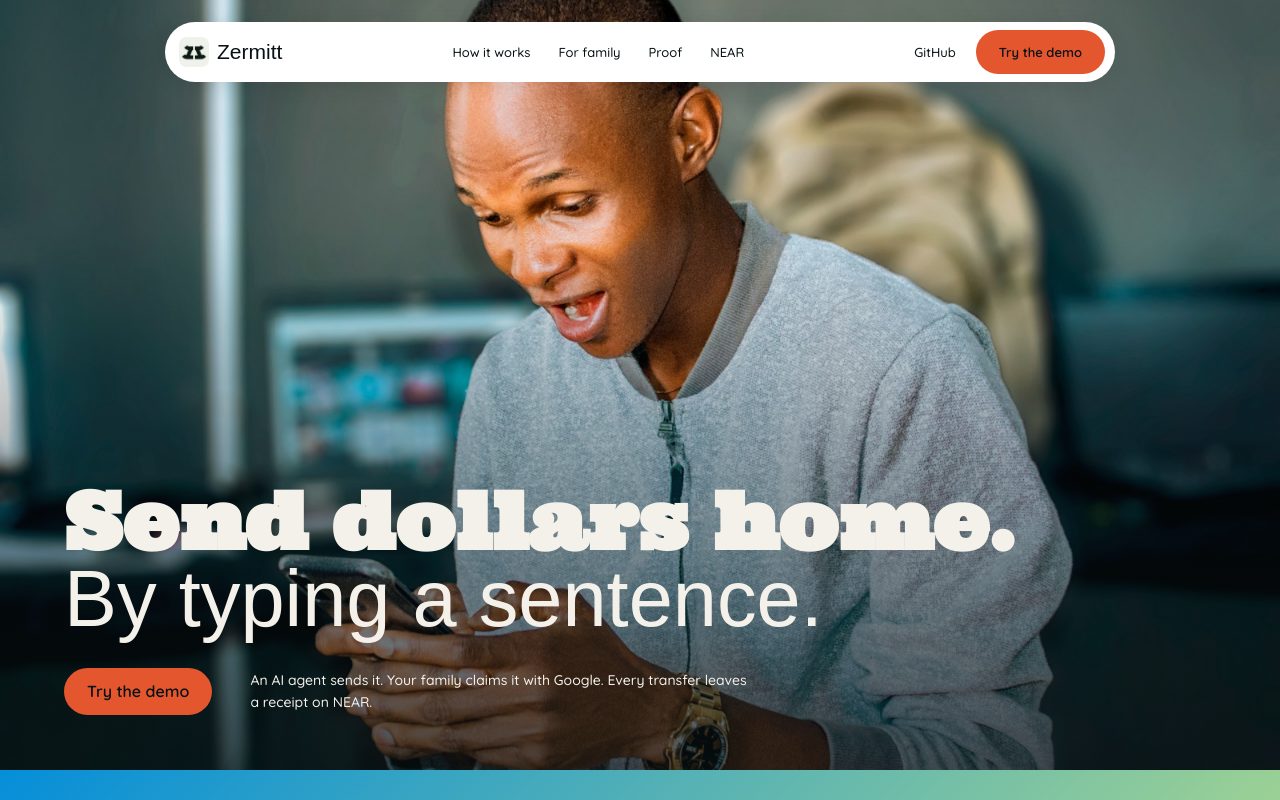
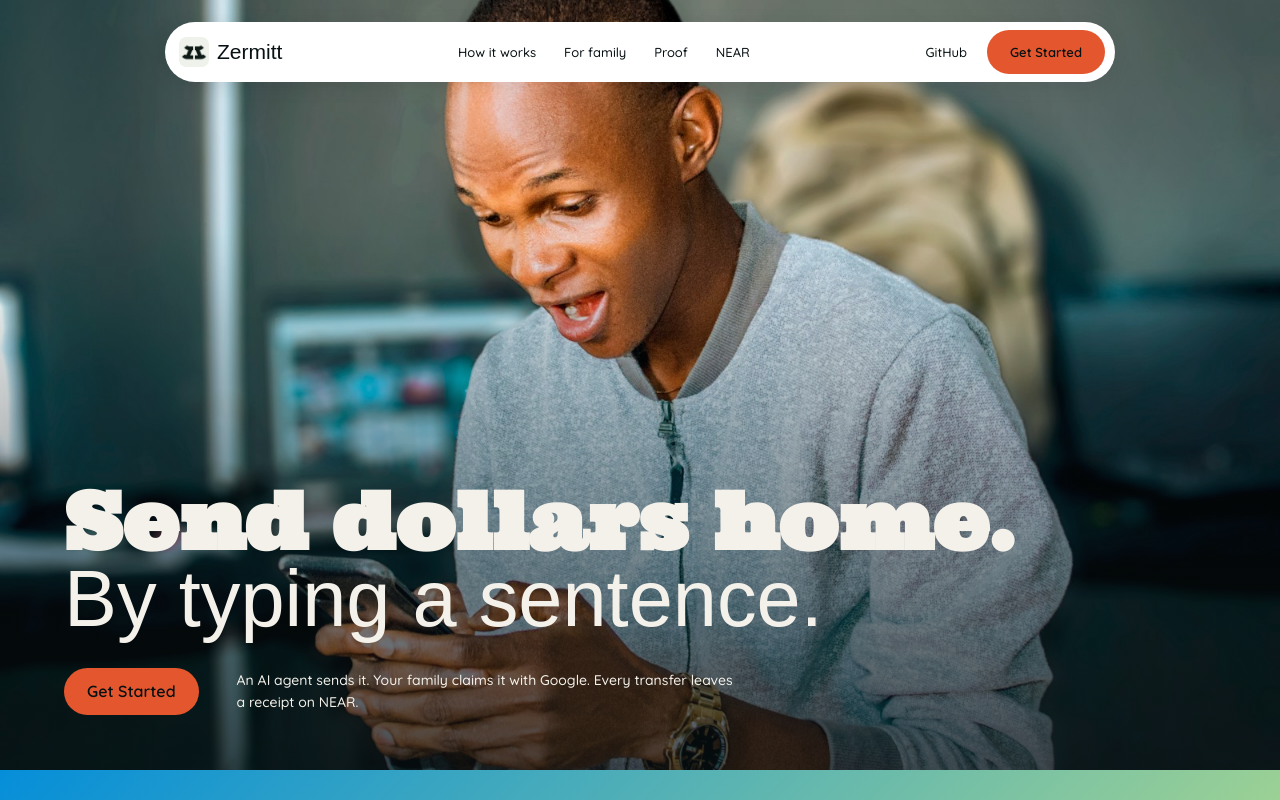
Before and after one commit to OutstandingVick/zermitt, a Next.js app: page / in a window 1280 px wide. Shown: the top 800 px of the page. Built offline with nearby package versions, Linux system fonts and the light colour scheme; a web font is replaced by a local one.

Commit message:
Rename landing CTAs to Get Started

```diff
--- a/app/(site)/page.tsx
+++ b/app/(site)/page.tsx
@@ -3,11 +3,11 @@ import { Button, Footer, Label, Section } from "../components";
 import { HowTicket } from "../how-ticket";
 const receiptHref="/r/2b9f5291-5ed5-40a8-9823-acb6e7611cbf";
 export default function Home(){return <main id="main-content" className="landing">
-<Section className="photo-hero"><Image src="/landing/hero-man-phone.jpg" fill priority alt="A smiling Nigerian man looking at his phone" sizes="100vw"/><div className="hero-shade"/><div className="hero-copy"><h1><b>Send dollars home.</b><span>By typing a sentence.</span></h1><div><Button href="/send">Try the demo</Button><p>An AI agent sends it. Your family claims it with Google. Every transfer leaves a receipt on NEAR.</p></div></div></Section>
+<Section className="photo-hero"><Image src="/landing/hero-man-phone.jpg" fill priority alt="A smiling Nigerian man looking at his phone" sizes="100vw"/><div className="hero-shade"/><div className="hero-copy"><h1><b>Send dollars home.</b><span>By typing a sentence.</span></h1><div><Button href="/send">Get Started</Button><p>An AI agent sends it. Your family claims it with Google. Every transfer leaves a receipt on NEAR.</p></div></div></Section>
 <Section className="problem"><Label>The old way asks too much</Label><h2>Sending fifty dollars home shouldn&apos;t cost five, or take <span>days</span>.</h2><div className="figures"><article><strong>6.2%</strong><p>Average cost to send $200, according to World Bank estimates.</p></article><article><strong>1–5 <em>days</em></strong><p>A typical wait for a traditional transfer to settle.</p></article><article><strong>0 <em>wallets</em></strong><p>What your mother should need to set up. No seed phrase, no gas.</p></article></div><small>Estimates: World Bank, Remittance Prices Worldwide. Costs vary by route and provider.</small></Section>
 <Section id="how" className="how-section"><Label>How a send works</Label><h2><b>Type it. Send it.</b> They claim it.</h2><HowTicket/></Section>
 <Section id="family" className="family-split"><div className="family-image"><Image src="/landing/mum-message.jpg" fill alt="A grandmother in Lagos smiling at a WhatsApp message" sizes="(max-width: 760px) 100vw, 50vw"/><span>Photo · a grandmother in Lagos, smiling at a WhatsApp message</span></div><div><Label>For the family</Label><h2><b>No app. No<br/>seed phrase.</b> No gas.</h2><p className="section-lead">She doesn&apos;t need to know what a blockchain is.</p><ol><li><span>i.</span>A WhatsApp link. Nothing to install.</li><li><span>ii.</span>Google sign-in. Familiar and quick.</li><li><span>iii.</span>Her own named account, like grace.zermitt.testnet.</li><li><span>iv.</span>Test USDC lands there. Zermitt&apos;s relayer pays the gas.</li></ol></div></Section>
 <Section id="proof" className="proof"><div><Label>Trust you can check</Label><h2>A receipt that<br/>does more than<br/>say <span>trust us.</span></h2><p>Each claimed transfer is recorded on NEAR. When NEAR AI Cloud is configured, the agent runs in a secure enclave and the receipt carries proof of which model ran.</p><code>pnpm verify:receipt 2b9f5291–5ed5–40a8–9823–acb6e7611cbf</code></div><article className="proof-receipt"><small>Zermitt receipt · verified on NEAR</small><h3>Victor <span>to</span> Tunde</h3><dl><div><dt>Request</dt><dd>send $40 to tunde</dd></div><div><dt>Route</dt><dd>USDT → USDC</dd></div><div><dt>Fee</dt><dd>quote estimate</dd></div><div><dt>Transaction</dt><dd>8AHk…eX2g</dd></div><div><dt>Attestation</dt><dd>Qwen3-VL, TEE</dd></div></dl><a href={receiptHref}>Open the real receipt</a></article></Section>
 <Section id="near" className="near"><div><Label>The NEAR part</Label><h2><b>Built on rails that stay</b> <span>out of the way.</span></h2><p>Testnet demo. Swap execution is mocked because Intents has no testnet; quotes use real mainnet pricing.</p></div><ol><li><span>01</span><div><h3>NEAR Intents</h3><p>Live 1Click quotes for USDT or NEAR on NEAR into USDC.</p></div></li><li><span>02</span><div><h3>Named accounts</h3><p>Human names like grace.zermitt.testnet.</p></div></li><li><span>03</span><div><h3>Linkdrop claims</h3><p>A shareable link carries the one-time claim key.</p></div></li><li><span>04</span><div><h3>Gasless delivery</h3><p>The recipient signs no on-chain transaction. The relayer pays.</p></div></li><li><span>05</span><div><h3>NEAR AI Cloud</h3><p>Private parsing in a TEE, with proof attached to the receipt.</p></div></li><small>Next: cash-out to bank and mobile money · virtual card · recurring sends · key recovery.</small></ol></Section>
-<Section className="closing"><h2><span>R</span>EADY TO<br/>SEND MONEY<br/>HOME?</h2><div><p>Type one sentence. Your family claims it with Google, and the receipt lives on NEAR.</p><Button href="/send">Try the demo</Button></div></Section><Footer full/>
+<Section className="closing"><h2><span>R</span>EADY TO<br/>SEND MONEY<br/>HOME?</h2><div><p>Type one sentence. Your family claims it with Google, and the receipt lives on NEAR.</p><Button href="/send">Get Started</Button></div></Section><Footer full/>
 </main>}
--- a/app/components.tsx
+++ b/app/components.tsx
@@ -3,7 +3,7 @@ import Link from "next/link";
 import type { AnchorHTMLAttributes, ButtonHTMLAttributes, ReactNode } from "react";
 
 export function Navbar() {
-  return <header className="site-nav"><Link className="wordmark" href="/" aria-label="Zermitt home"><Image src="/zermitt-mark.png" width={30} height={30} alt="" /><span>Zermitt</span></Link><nav aria-label="Primary"><a href="/#how">How it works</a><a href="/#family">For family</a><a href="/#proof">Proof</a><a href="/#near">NEAR</a></nav><div className="nav-actions"><a href="https://github.com/OutstandingVick/zermitt">GitHub</a><Button href="/send">Try the demo</Button></div></header>;
+  return <header className="site-nav"><Link className="wordmark" href="/" aria-label="Zermitt home"><Image src="/zermitt-mark.png" width={30} height={30} alt="" /><span>Zermitt</span></Link><nav aria-label="Primary"><a href="/#how">How it works</a><a href="/#family">For family</a><a href="/#proof">Proof</a><a href="/#near">NEAR</a></nav><div className="nav-actions"><a href="https://github.com/OutstandingVick/zermitt">GitHub</a><Button href="/send">Get Started</Button></div></header>;
 }
 
 type ButtonProps = { children: ReactNode; href?: string; variant?: "primary" | "secondary"; className?: string } & ButtonHTMLAttributes<HTMLButtonElement> & AnchorHTMLAttributes<HTMLAnchorElement>;
```
